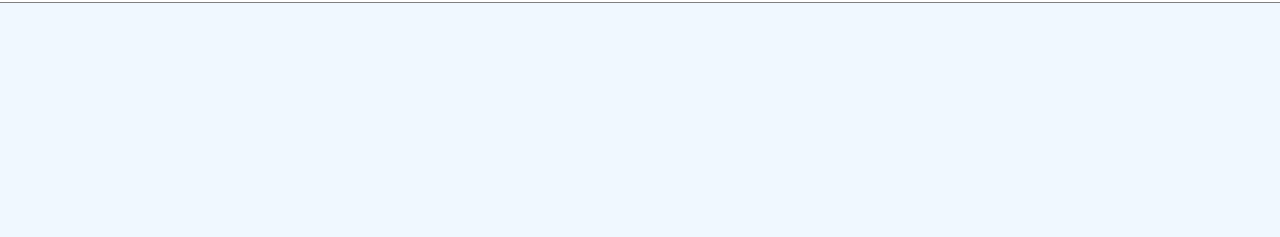
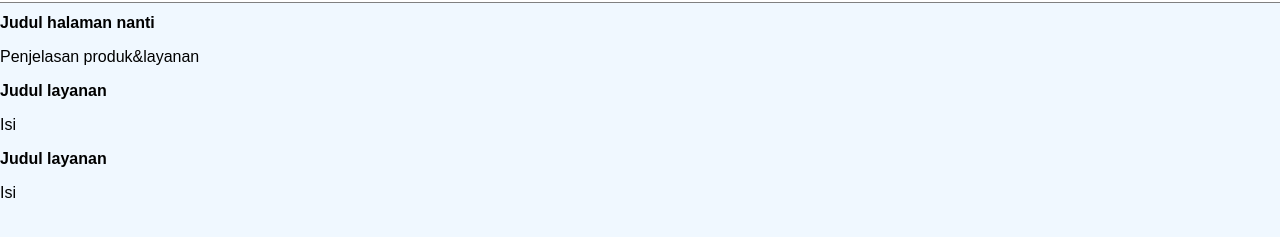
Before and after one commit to skahds/Bengkel-Motor, a plain HTML site: page pages/products.html in a window 1280 px wide. Shown: the part 85-322 px from the top of the page. Drawn offline with Linux system fonts and the light colour scheme.

Commit message:
feat: add products page structure

```diff
--- a/pages/products.html
+++ b/pages/products.html
@@ -6,6 +6,7 @@
         <title>Produk</title>
 
         <link rel="stylesheet" href="../styles/global.css" />
+        <link rel="stylesheet" href="../styles/products.css" />
     </head>
     <body>
         <!-- navbar -->
@@ -18,5 +19,21 @@
             <a href="pricing.html">Harga dan Paket</a>
             <a href="contact.html">Kontak</a>
         </div>
+
+        <main>
+            <div class="title">
+                <h1>Judul halaman nanti</h1>
+            </div>
+
+            <div class="content">
+                <p>Penjelasan produk&layanan</p>
+
+                <h2>Judul layanan</h2>
+                <p>Isi</p>
+
+                <h2>Judul layanan</h2>
+                <p>Isi</p>
+            </div>
+        </main>
     </body>
 </html>
```
